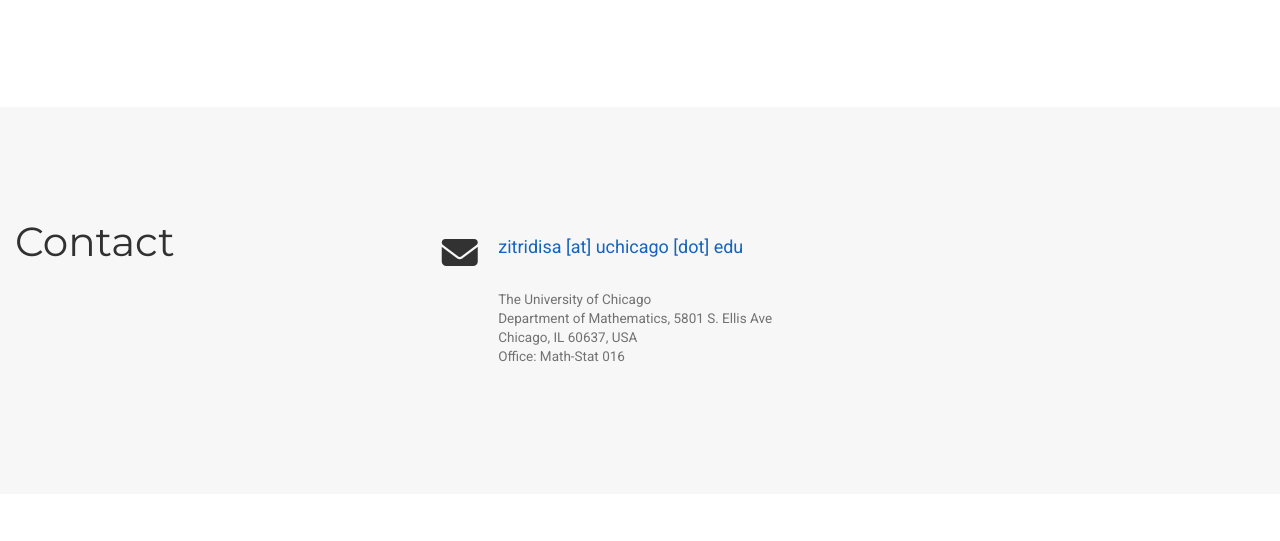
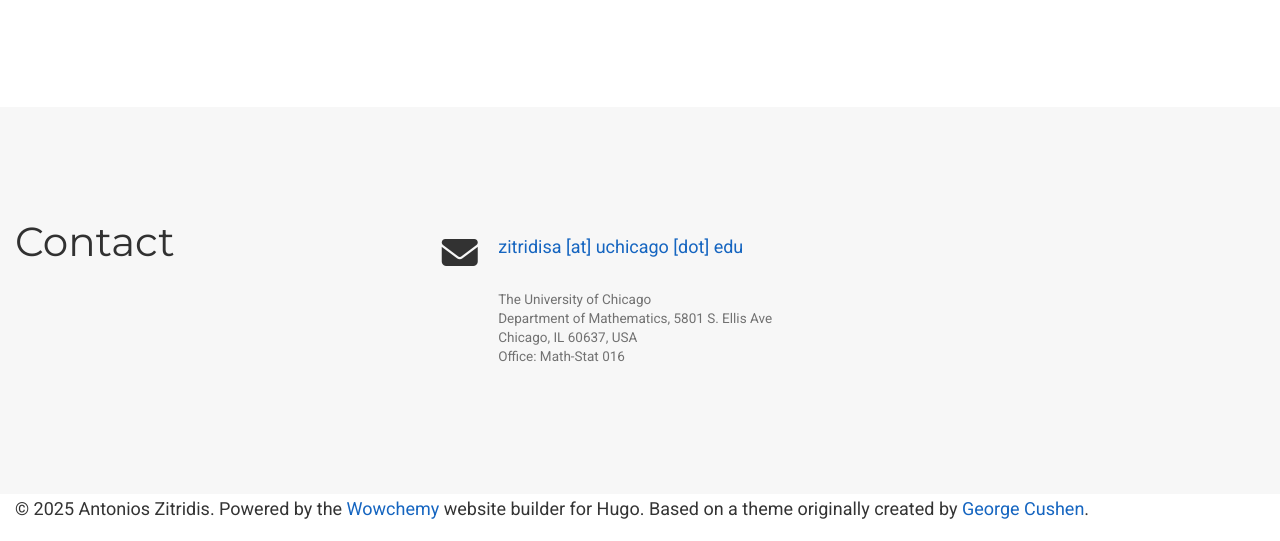
Before and after one commit to zitridis/antonis, a plain HTML site: page index.html in a window 1280 px wide. Shown: the part 522-1063 px from the top of the page. Before the commit the page ends 1016 px from the top, so only its background shows below. Drawn offline with nearby package versions, Linux system fonts and the light colour scheme; some icons are missing.

Commit message:
Update index.html

```diff
--- a/index.html
+++ b/index.html
@@ -156,8 +156,15 @@
     <div class="page-footer">
       <div class="container">
         <!-- Footer content goes here -->
+        <p>
+          © 2025 Antonios Zitridis. Powered by the
+          <a href="https://wowchemy.com" target="_blank" rel="noopener noreferrer">Wowchemy</a>
+          website builder for Hugo. Based on a theme originally created by
+          <a href="https://github.com/gcushen/hugo-academic" target="_blank" rel="noopener noreferrer">George Cushen</a>.
+        </p>
       </div>
     </div>
+
 
   </div>
 
```
